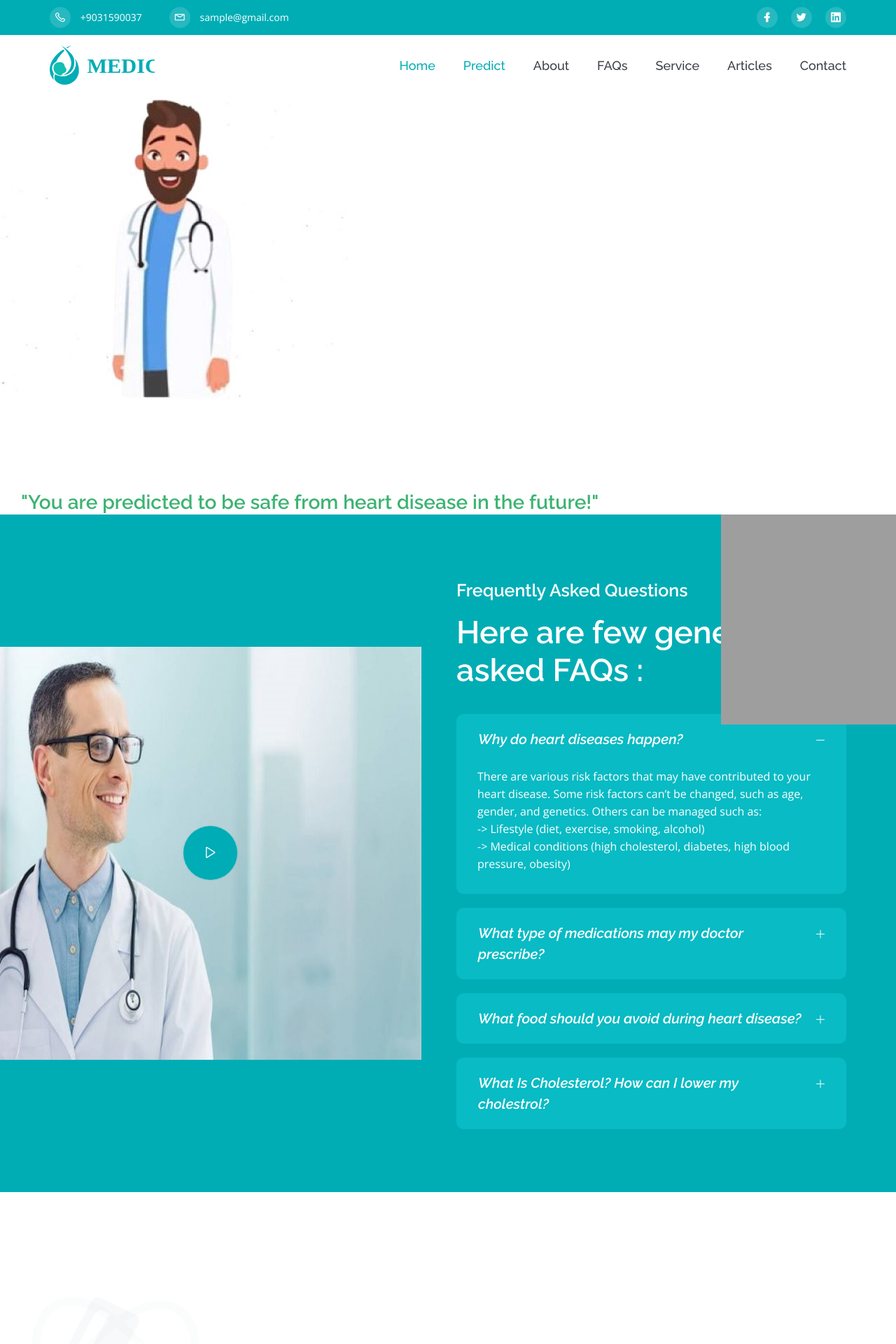
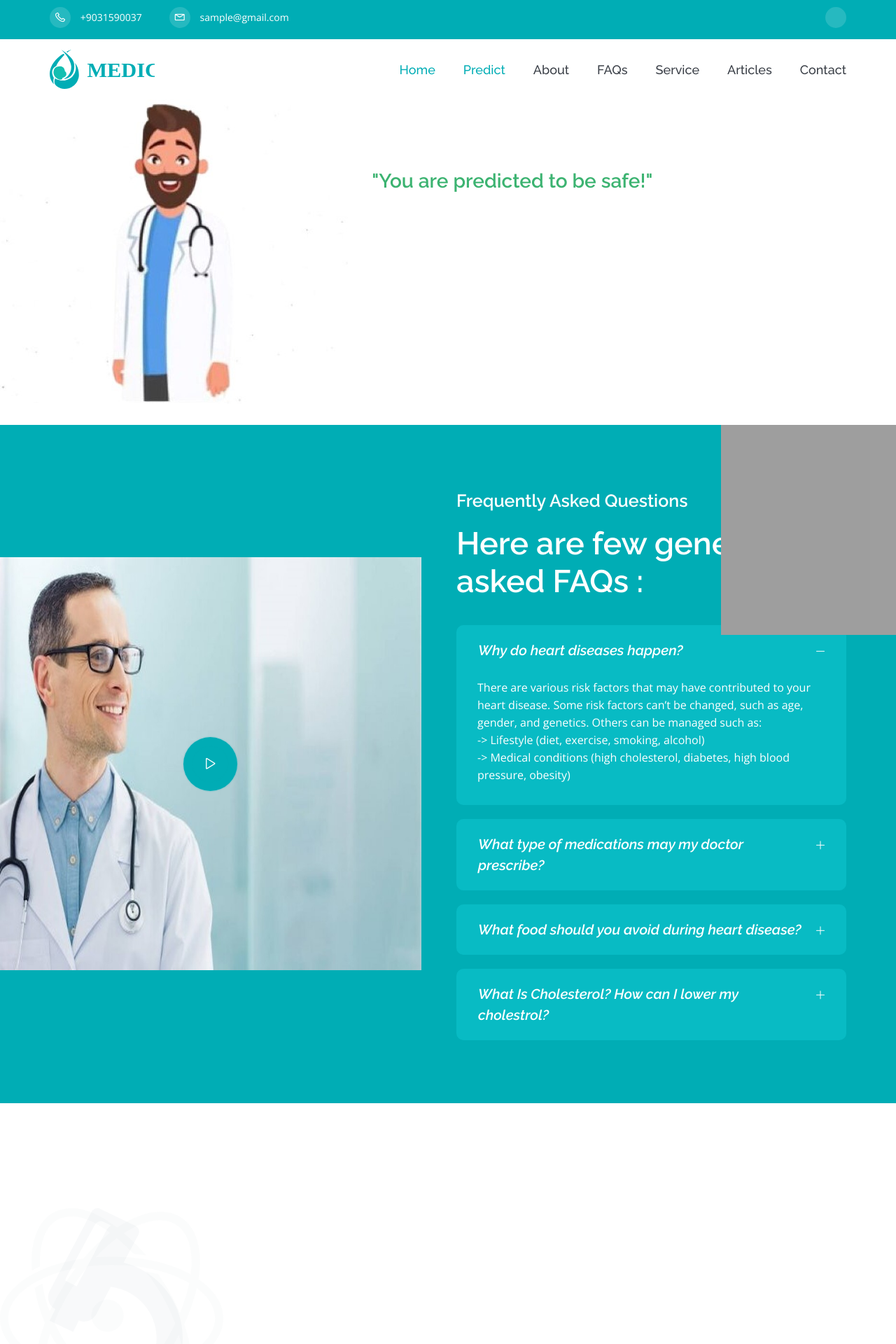
Before and after one commit to avicoomar/HeartX-App, a Flask app: template templates/result_no.html in a window 1280 px wide. Shown: the top 1920 px of the page at 70% size. Run offline with Flask 2, Linux system fonts and the light colour scheme; the template is opened without the code that fills it, so the values that code supplies are empty; parts of the project's set-up code (start-up, migrations or seed data) failed here and were passed over; grey boxes are pictures that could not be loaded.

Commit message:
Update result_no.html

```diff
--- a/templates/result_no.html
+++ b/templates/result_no.html
@@ -70,9 +70,8 @@
 							<div class="col-md-4">
 								<div class="header-top-right d-none d-md-block">
 									<ul>
-										<li><a href="#"><i class="lni lni-facebook-filled"></i></a></li>
-										<li><a href="#"><i class="lni lni-twitter-filled"></i></a></li>
-										<li><a href="#"><i class="lni lni-linkedin-original"></i></a></li>
+										<li><a href="https://github.com/adnanazam26/HeartX-App"><i class="fa fa-github" style="font-size:40px"></i></a></li>
+
 									</ul>
 								</div>
 							</div>
@@ -146,7 +145,7 @@
     <img src="static/img/result/happy1-doct.jpg" alt="img"/>
 </div>
 <div style="display:inline-block;">
-<h3 style="color:mediumseagreen;padding-left: 30px;padding-top: 100px;">"You are predicted to be safe from heart disease in the future!"</h3>
+<h3 style="color:mediumseagreen;padding-left: 30px;padding-top: 100px;">"You are predicted to be safe!"</h3>
 						<!-- <form action="http://google.com/search" target= "_blank" class="subscribe-from" >
 
 							<button class="btn theme-btn">Search On Google</button>
```
